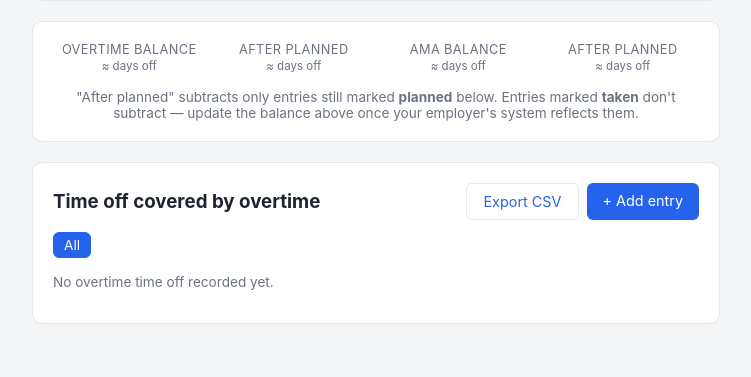
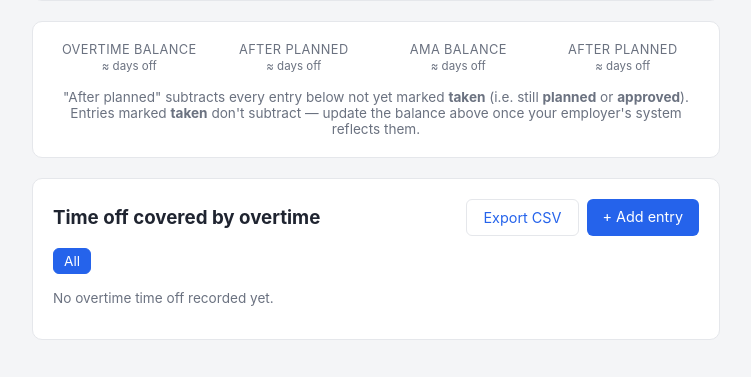
Before and after one commit to Boisti13/pto-tracker, a Flask app: template templates/overtime.html in a window 1280 px wide. Shown: the part 445-822 px from the top of the page, without its empty margins (264-1015 px from the left). Before the commit the page ends 769 px from the top, so only its background shows below. Run offline with Flask 3, Linux system fonts and the light colour scheme; the template is opened without the code that fills it, so the values that code supplies are empty.

Commit message:
Add an "approved" status between planned and taken
Entries can now be marked approved (employer signed off, not yet
happened) alongside the existing planned/taken. For the PTO
dashboard's used-days breakdown, approved counts the same as taken
(both are committed, only planned is still tentative). For the
overtime balance, approved counts the same as planned — anything not
yet taken still draws against the balance until the employer's system
reflects it.

Co-Authored-By: Claude Sonnet 5 <noreply@anthropic.com>

```diff
--- a/app.py
+++ b/app.py
@@ -16,7 +16,7 @@ from holidays import DEFAULT_STATE, GERMAN_STATES, count_pto_days, holidays_in_r
 DB_PATH = os.environ.get("PTO_DB_PATH", os.path.join(os.path.dirname(__file__), "data", "pto.db"))
 DEFAULT_ALLOWANCE = 30
 DEFAULT_WEEKLY_HOURS = 39.0
-ENTRY_STATUSES = ("planned", "taken")
+ENTRY_STATUSES = ("planned", "approved", "taken")
 HALF_DAY_OPTIONS = ("start", "end")
 OVERTIME_ACCOUNTS = {"main": "Overtime", "ama": "AMA"}
 DISPLAY_DATE_FORMAT = "%d-%m-%Y"
@@ -550,7 +550,9 @@ def dashboard():
     year = int(request.args.get("year", date.today().year))
     entry_rows = _entries_with_days(year)
     used = sum(e["days"] for e in entry_rows)
-    taken = sum(e["days"] for e in entry_rows if e["status"] == "taken")
+    # "approved" counts the same as "taken" for this breakdown — both are
+    # committed, only "planned" is still tentative.
+    taken = sum(e["days"] for e in entry_rows if e["status"] in ("taken", "approved"))
     planned = used - taken
 
     allowance = get_allowance(year)
@@ -779,7 +781,7 @@ def overtime():
     balances = {acc: get_overtime_balance(acc) for acc in OVERTIME_ACCOUNTS}
     planned = {acc: 0.0 for acc in OVERTIME_ACCOUNTS}
     for e in all_entries:
-        if e["account"] in planned and e["status"] == "planned":
+        if e["account"] in planned and e["status"] != "taken":
             planned[e["account"]] += e["hours"]
     remaining = {acc: balances[acc] - planned[acc] for acc in OVERTIME_ACCOUNTS}
 
--- a/static/style.css
+++ b/static/style.css
@@ -215,6 +215,7 @@ input[type="checkbox"] { width: auto; padding: 0; }
 }
 .status-select.status-taken { background: #dcfce7; color: #166534; }
 .status-select.status-planned { background: #dbeafe; color: #1e40af; }
+.status-select.status-approved { background: #fef3c7; color: #92400e; }
 
 .badge-continue {
   display: block;
--- a/templates/dashboard.html
+++ b/templates/dashboard.html
@@ -31,7 +31,7 @@
     </div>
   </div>
   <p class="muted" style="text-align:center; margin:16px 0 0;">
-    of the {{ used }} used: <strong>{{ taken }}</strong> actually taken &middot; <strong>{{ planned }}</strong> still just planned
+    of the {{ used }} used: <strong>{{ taken }}</strong> actually taken or approved &middot; <strong>{{ planned }}</strong> still just planned
   </p>
 </div>
 
--- a/templates/overtime.html
+++ b/templates/overtime.html
@@ -47,8 +47,9 @@
     </div>
   </div>
   <p class="muted" style="text-align:center; margin:16px 0 0;">
-    "After planned" subtracts only entries still marked <strong>planned</strong> below. Entries marked
-    <strong>taken</strong> don't subtract &mdash; update the balance above once your employer's system reflects them.
+    "After planned" subtracts every entry below not yet marked <strong>taken</strong> (i.e. still
+    <strong>planned</strong> or <strong>approved</strong>). Entries marked <strong>taken</strong> don't subtract
+    &mdash; update the balance above once your employer's system reflects them.
   </p>
 </div>
 
--- a/templates/overtime_add_entry.html
+++ b/templates/overtime_add_entry.html
@@ -32,8 +32,8 @@
     </select>
     <p class="muted" style="margin-top:10px;">
       Weekends and {{ holiday_state_name }} public holidays are excluded automatically. Hours are computed from
-      your weekly paid hours ({{ daily_hours | round(2) }}h/day). Only <strong>planned</strong> entries count
-      against the balance shown on the Overtime page.
+      your weekly paid hours ({{ daily_hours | round(2) }}h/day). Entries not yet marked <strong>taken</strong>
+      count against the balance shown on the Overtime page.
     </p>
     <p class="muted" style="margin-top:6px;">An entry spanning New Year's is automatically split into one part per year (e.g. 21 Dec &ndash; 10 Jan becomes two linked entries).{% if is_split %} This entry is already split &mdash; editing it here edits the whole date range and re-splits it on save.{% endif %}</p>
     <p style="margin-top:16px;">
```
Also changed, not shown: README.md.
